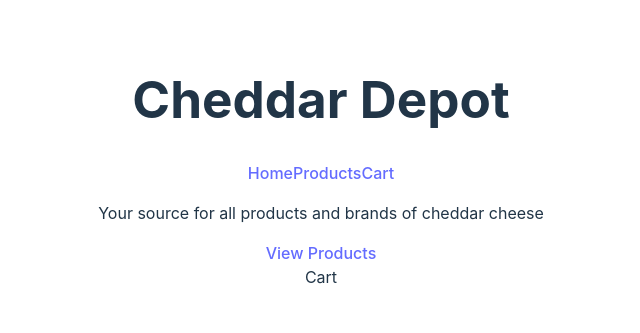
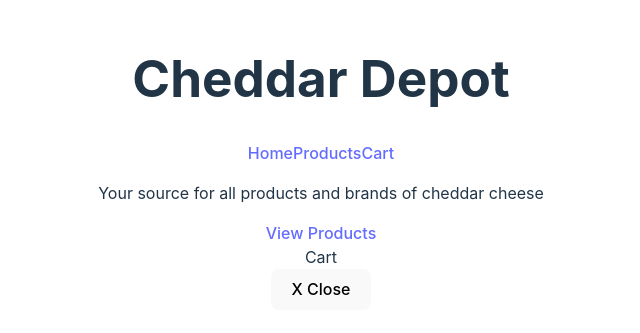
Before and after one commit to kopatsis/reactProjects, a React (Vite) app in the folder shopping-cart/: page /home/cart in a window 1280 px wide. Shown: the part 237-570 px from the top of the page, without its empty margins (319-959 px from the left). Built offline with nearby package versions, Linux system fonts and the light colour scheme.

Commit message:
close buttons cart and detailed

```diff
--- a/shopping-cart/src/components/Cart.jsx
+++ b/shopping-cart/src/components/Cart.jsx
@@ -1,7 +1,9 @@
 import React from 'react'
-import { useOutletContext } from 'react-router-dom'
+import { useOutletContext, useNavigate } from 'react-router-dom'
 
 const Cart = ({CD, edit, clear, del}) => {
+
+  const navigate = useNavigate();
 
     const context = useOutletContext();
 
@@ -22,6 +24,9 @@ const Cart = ({CD, edit, clear, del}) => {
   return (
     <>
       <div>Cart</div>
+      <div>
+            <button onClick={() => {navigate(`/${context.place}`);}}>X Close</button>
+        </div>
       {CD.map((item, index) => (
         <div key={index}>
           <img src={item.img}></img>
--- a/shopping-cart/src/components/Detailed.jsx
+++ b/shopping-cart/src/components/Detailed.jsx
@@ -7,9 +7,9 @@ const Detailed = ({add}) => {
 
  const { id } = useParams();
 
- const context = useOutletContext()
+ const context = useOutletContext();
 
- const item = context.passedData[id]
+ const item = context.passedData[id];
 
  const navigate = useNavigate();
 
@@ -22,11 +22,13 @@ const Detailed = ({add}) => {
 
  return (
     <div>
+        <div>
+            <button onClick={() => {navigate(`/${context.place}`);}}>X Close</button>
+        </div>
         <img src={item.src}></img>
         <div>{item.name}</div>
         <div>
             <div>Price: {item.price}</div>
-            <div>
             <div>
                 <button onClick={() => {
                     if(amount > 1){
@@ -39,7 +41,6 @@ const Detailed = ({add}) => {
             </div>
         </div>
     </div>
-    </div>
   )
 }
 
--- a/shopping-cart/src/components/Home.jsx
+++ b/shopping-cart/src/components/Home.jsx
@@ -8,7 +8,7 @@ const Home = ({place, data}) => {
         <Topbar inpath={place}/>
         <p>Your source for all products and brands of cheddar cheese</p>
         <Link to={"/all"}>View Products</Link>
-        <Outlet context={{passedData: data}} />
+        <Outlet context={{passedData: data, place: place}} />
     </>
   )
 }
```
Lines whose indentation alone changed are shown as unchanged.
